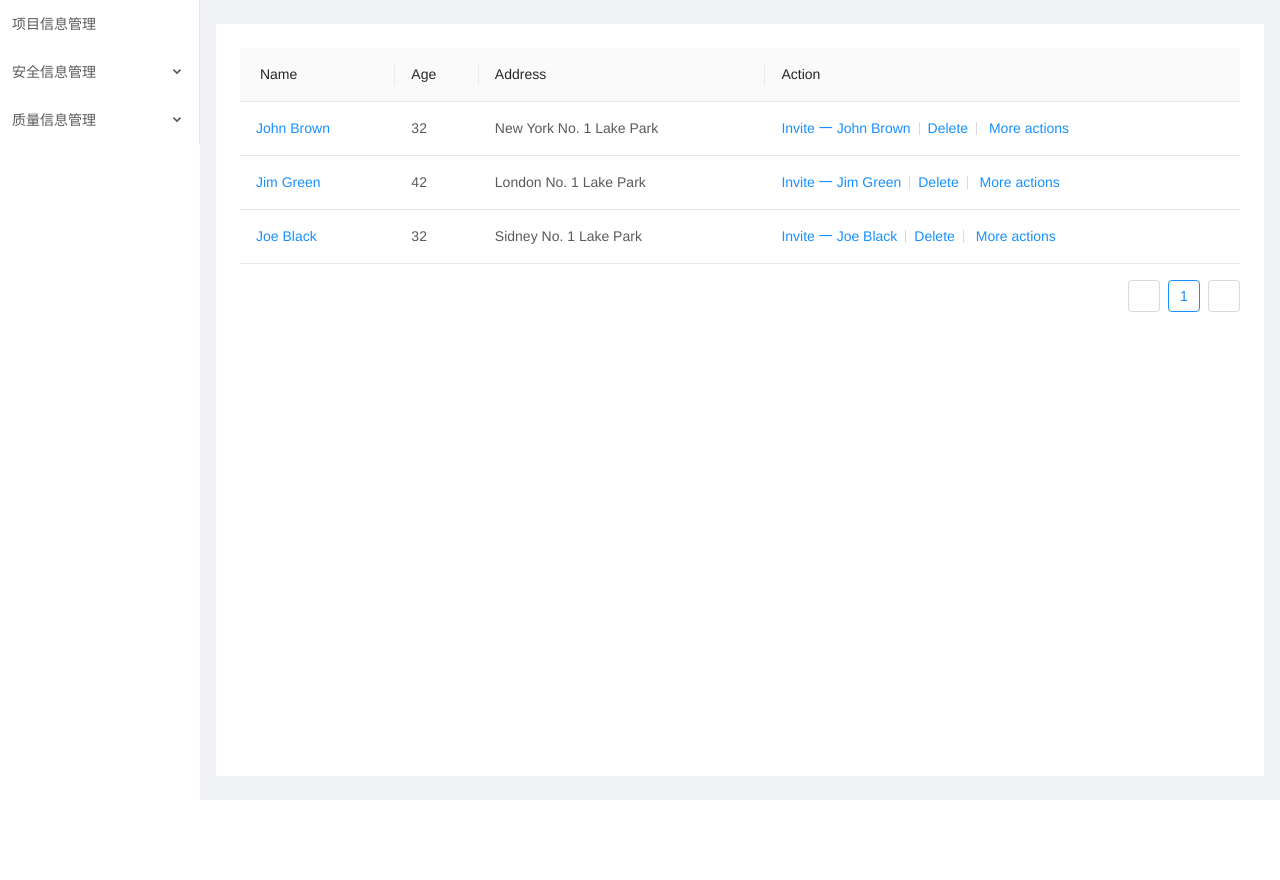
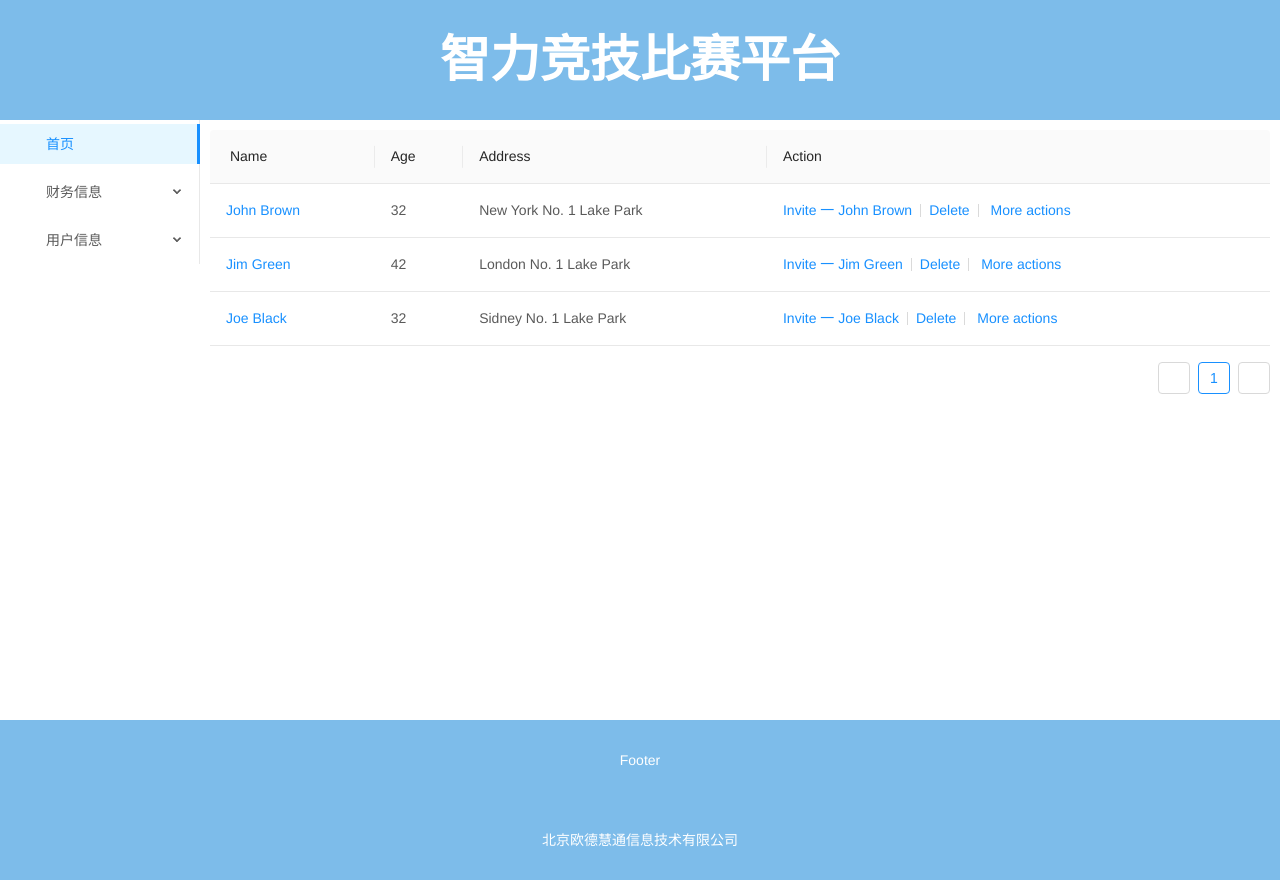
Before and after one commit to StoneNN/InvoiceDemo, a Vue app: page /#/home in a window 1280 px wide. Before the commit the page ends 800 px from the top, so only its background shows below. Built offline with nearby package versions, Linux system fonts and the light colour scheme.

Commit message:
2022-4-8,menu高端写法

```diff
--- a/src/layouts/default.vue
+++ b/src/layouts/default.vue
@@ -1,8 +1,8 @@
 <!--
  * @Author: Nxf
  * @Date: 2022-04-05 18:42:09
- * @LastEditors: Nn
- * @LastEditTime: 2022-04-07 17:35:04
+ * @LastEditors: Nxf
+ * @LastEditTime: 2022-04-08 01:12:42
  * @Descripttion: Default Layout
  11111
  1`1111
@@ -10,12 +10,14 @@
  333333
 
 -->
-
-
 <template>
-  <a-layout id="components-layout-demo-custom-trigger" style="height:100%">
-    <a-layout-sider theme="light" v-model="collapsed" :trigger="null" collapsible>
-      <div >
+  <div id="components-layout-demo-basic">
+    <a-layout>
+      <!-- 页头 -->
+      <a-layout-header>智力竞技比赛平台</a-layout-header>
+      <a-layout>
+        <!-- 选择菜单 -->
+        <a-layout-sider>
           <a-menu
             :inlineIndent="inlineIndent"
             :defaultSelectedKeys="[$route.path]"
@@ -23,27 +25,32 @@
             mode="inline"
             :inline-collapsed="collapsed"
             @openChange="onOpenChange"
-            @click="menuClick">
+            @click="menuClick"
+          >
             <!-- 菜单遍历的开始 -->
             <template v-for="item in list">
               <!-- 如果当前遍历项没有children，视为子菜单项，注意所有的key都是path用于路由跳转，以及当前选中记录 -->
               <a-menu-item v-if="!item.children" :key="item.path">
-                <i :class="item.icon" />
+                <a-icon :type="item.icon" />
                 <span>{{ item.title }}</span>
               </a-menu-item>
               <!-- 否则视为子菜单，传入菜单信息并且运用下面定义的函数式组件 -->
               <sub-menu v-else :key="item.path" :menu-info="item" />
             </template>
-        </a-menu>
-      </div>
-    </a-layout-sider>
-    <a-layout>
-      <a-layout-content :style="{ margin: '24px 16px', padding: '24px', background: '#fff', minHeight: '280px' }">
-        <router-view/>
-      </a-layout-content>
+          </a-menu>
+        </a-layout-sider>
+        <!-- 内容区 -->
+        <a-layout-content>
+          <router-view />
+        </a-layout-content>
+      </a-layout>
+      <a-layout-footer>Footer</a-layout-footer>
+      <!-- 页脚 -->
+      <a-layout-footer>北京欧德慧通信息技术有限公司</a-layout-footer>
     </a-layout>
-  </a-layout>
-</template>
+  </div>
+  </template>
+
 <script>
   import Vue from "vue";
   import { Layout, Table, Icon, Menu} from "ant-design-vue";
@@ -56,11 +63,11 @@ const SubMenu = {
   template: `
       <a-sub-menu :key="menuInfo.path" v-bind="$props" v-on="$listeners">
         <span slot="title">
-          <i :class="menuInfo.icon" /><span>{{ menuInfo.title }}</span>
+          <a-icon :type="menuInfo.icon" /><span>{{ menuInfo.title }}</span>
         </span>
         <template v-for="item in menuInfo.children">
           <a-menu-item v-if="!item.children" :key="item.path">
-            <i :class="item.icon" />
+            <a-icon :type="item.icon" />
             <span>{{ item.title }}</span>
           </a-menu-item>
           <sub-menu v-else :key="item.path" :menu-info="item" />
@@ -69,7 +76,7 @@ const SubMenu = {
     `,
   name: 'SubMenu',
   // must add isSubMenu: true 此项必须被定义
-  isSubMenu: true,
+  //isSubMenu: true,
   props: {
     // 解构a-sub-menu的属性，也就是文章开头提到的为什么使用函数式组件
     ...Menu.SubMenu.props,
@@ -97,49 +104,49 @@ export default {
       list: [
         {
           key: '1',
-          title: '项目信息管理',
-          path: '/infomationManage',
-          icon:'iconfont icon-information'
+          title: '首页',
+          path: '/home',
+          icon:'home'
         },
         {
           key: '2',
-          title: '安全信息管理',
-          path: '/safeInfoManage',
-          icon:'iconfont icon-anquan',
+          title: '财务信息',
+          path: '',
+          icon:'account-book',
           children: [
             {
-              key: '2.1',
-              title: '安全风险管理',
-              path: '/safeRisk',
-              icon:'',
-              children: [
-                {
-                  key: '2.1.1',
-                  title: '风险分类管理',
-                  path: '/riskClassifyManage',
-                  icon:'',
-                },
-                {
-                    key: '2.1.2',
-                    title: '分类辨识',
-                    path: '/classifyIdentity',
-                    icon:'',
-                }
-              ],
+              key: '3',
+              title: '发票',
+              path: '/invoiceList',
+              icon:'-',
             },
           ],
         },
         {
-          key: '3',
-          title: '质量信息管理',
-          path: '/qualityInfoManage',
-          icon:'iconfont icon-zhiliang',
+          key: '4',
+          title: '用户信息',
+          path: '',
+          icon:'team',
           children:[
               {
-                  key: '3.1',
-                  title: '质量控制点管理',
-                  path: '/controlPointManage',
-                  icon:'',
+                  key: '5',
+                  title: '用户',
+                  path: '',
+                  icon:'-',
+                  children: [
+                    {
+                      key: '6',
+                      title: '普通用户',
+                      path: '/user',
+                      icon:'-',
+                    },
+                    {
+                        key: '7',
+                        title: 'VIP用户',
+                        path: '/user',
+                        icon:'-',
+                    }
+                  ],
               }
           ]
         }
@@ -181,5 +188,41 @@ export default {
   },
 };
 </script>
-<style>
+<style scoped>
+  #components-layout-demo-basic {
+    text-align: center;
+    height: 100%;
+  }
+  #components-layout-demo-basic .ant-layout-header,
+  #components-layout-demo-basic .ant-layout-footer {
+    background: #7dbcea;
+    color: #fff;
+    padding: 0;
+  }
+  #components-layout-demo-basic .ant-layout-header {
+    height: 15vh;
+    line-height: 15vh;
+    font-size: 50px;
+    font-weight: bolder;
+  }
+  #components-layout-demo-basic .ant-layout-footer {
+    height: 10vh;
+    line-height: 10vh;
+  }
+  #components-layout-demo-basic .ant-layout-sider {
+    background: white;
+    color: #fff;
+    height: 75vh;
+  }
+  #components-layout-demo-basic .ant-layout-content {
+    background: white;
+    color: #fff;
+    padding: 10px;
+  }
+  #components-layout-demo-basic > .ant-layout {
+    margin-bottom: 48px;
+  }
+  #components-layout-demo-basic > .ant-layout:last-child {
+    margin: 0;
+  }
 </style>
--- a/src/router/index.js
+++ b/src/router/index.js
@@ -17,7 +17,7 @@ import defaultLot from '../layouts/default.vue';
 import Home from '../pages/home.vue';
 import InvoiceList from '../pages/invoice/InvoiceList.vue';
 import InvoiceDetail from '../pages/invoice/InvoiceDetail.vue';
-// import User from '../pages/User.vue';
+import User from '../pages/User.vue';
 
 Vue.use(VueRouter);
 
@@ -53,7 +53,13 @@ const invoiceRoutes = [
                         component:InvoiceDetail
                     }
                 ]
-            }
+            },
+            {
+                path:'user',
+                name:'user',
+                component:User
+            },
+
         ]
     }
 ];
```
